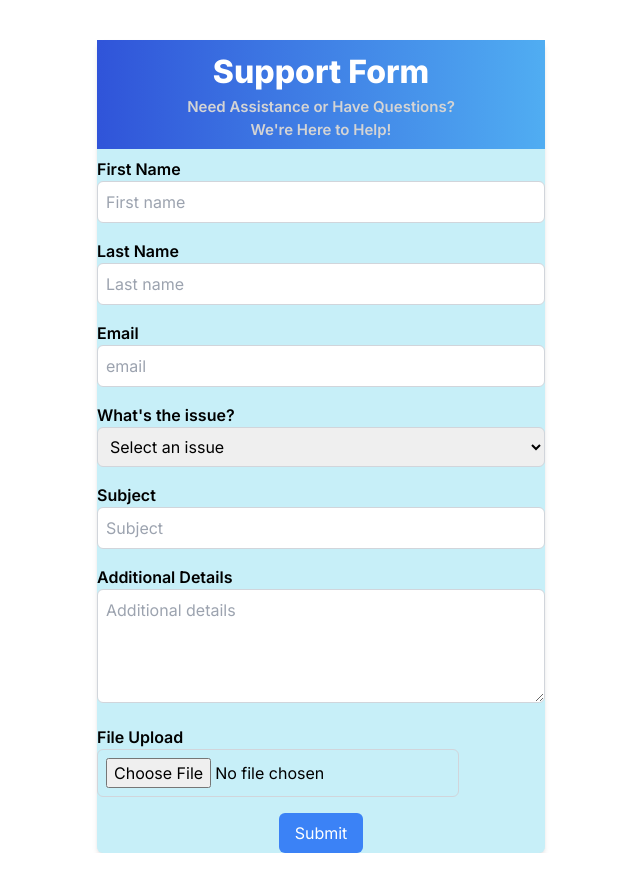
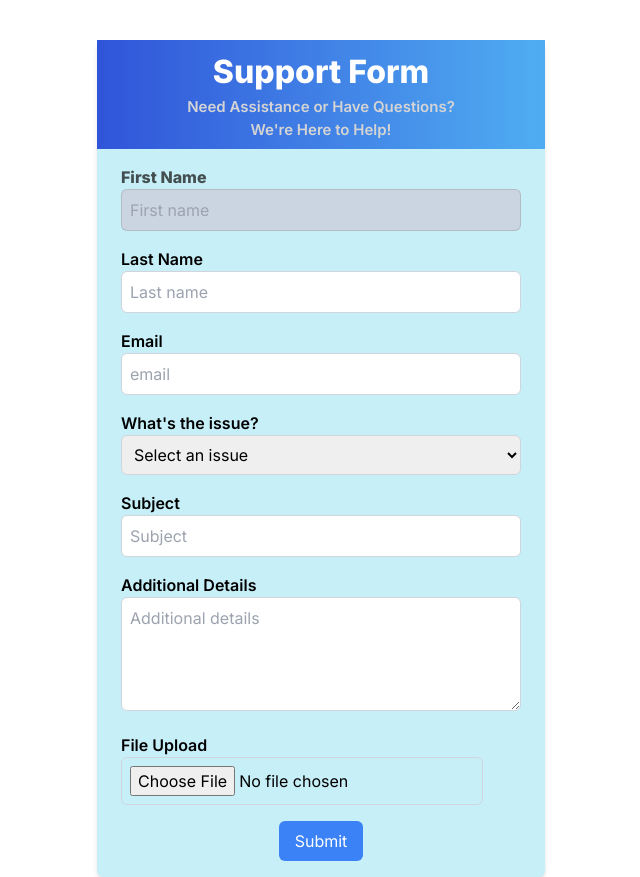
Before and after one commit to WasathAtEC/customer-feedback-chatbot, a Next.js app in the folder chatbot/: page / in a window 1280 px wide. Shown: the whole page, without its empty margins (319-959 px from the left). Before the commit the page ends 853 px from the top, so only its background shows below. Built offline with nearby package versions, Linux system fonts and the light colour scheme.

Commit message:
feat: add css to the fields

```diff
--- a/chatbot/src/app/components/cutomerServiceForm.jsx
+++ b/chatbot/src/app/components/cutomerServiceForm.jsx
@@ -71,16 +71,16 @@ const CustomerServiceForm = () => {
         <p className='text-center text-neutral-300 text-[15px] font-semibold'>Need Assistance or Have Questions? <br />We're Here to Help!</p>
       </div>
 
-      <form onSubmit={handleSubmit}>
+      <form onSubmit={handleSubmit} className='px-6 pt-2 pb-4'>
         <div className="mb-4">
-          <label htmlFor="fname" className="block font-semibold">First Name</label>
+          <label htmlFor="fname" className="text-stone-950 text-opacity-70 text-[16px] font-extrabold">First Name</label>
           <input
             type="text"
             id="fname"
             placeholder='First name'
             onChange={(e) => {setFname(e.target.value); validateField('fname', e.target.value);}}
             value={fname}
-            className={`w-full border border-gray-300 p-2 rounded-md ${errors.fname ? 'border-red-500' : ''}`}
+            className={`bg-slate-300 rounded-md border border-stone-600 border-opacity-20 w-full p-2  ${errors.fname ? 'border-red-500' : ''}`}
             required
           />
           {errors.fname && <p>{errors.fname} </p>}
```
